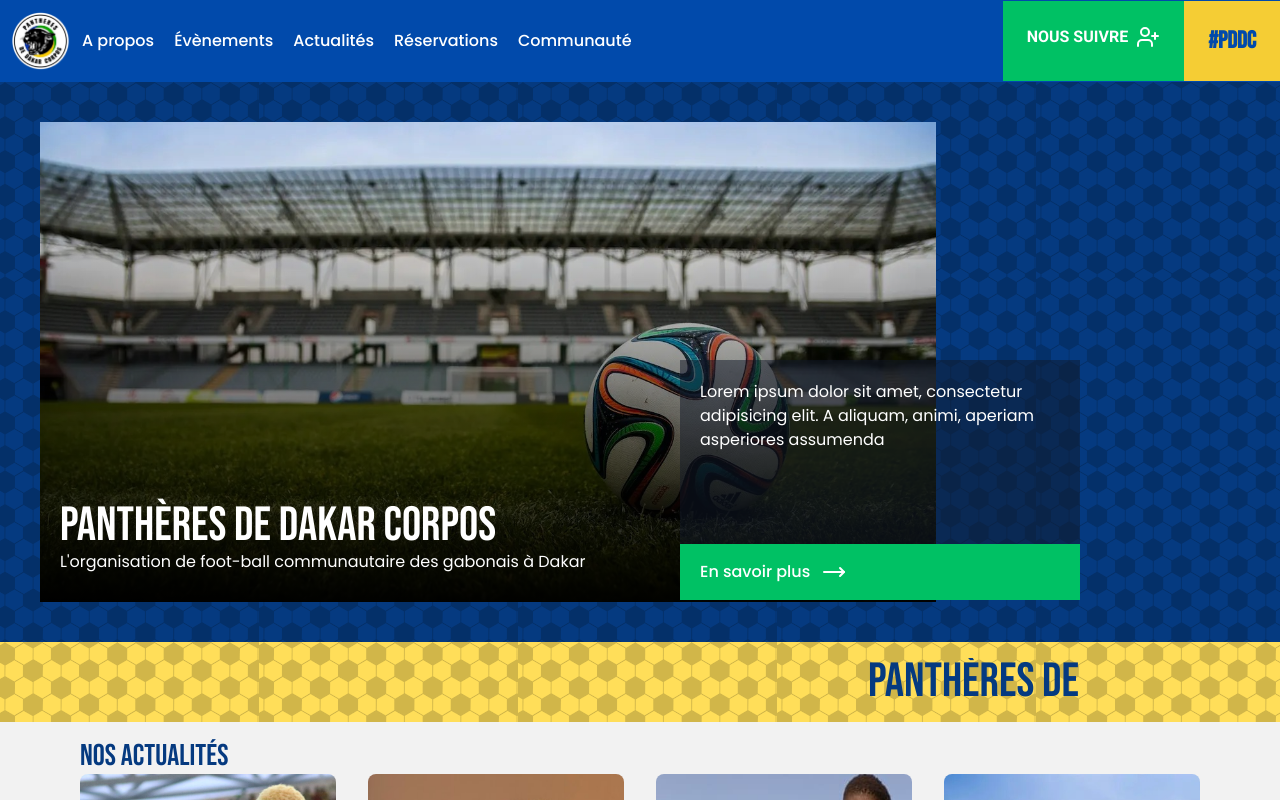
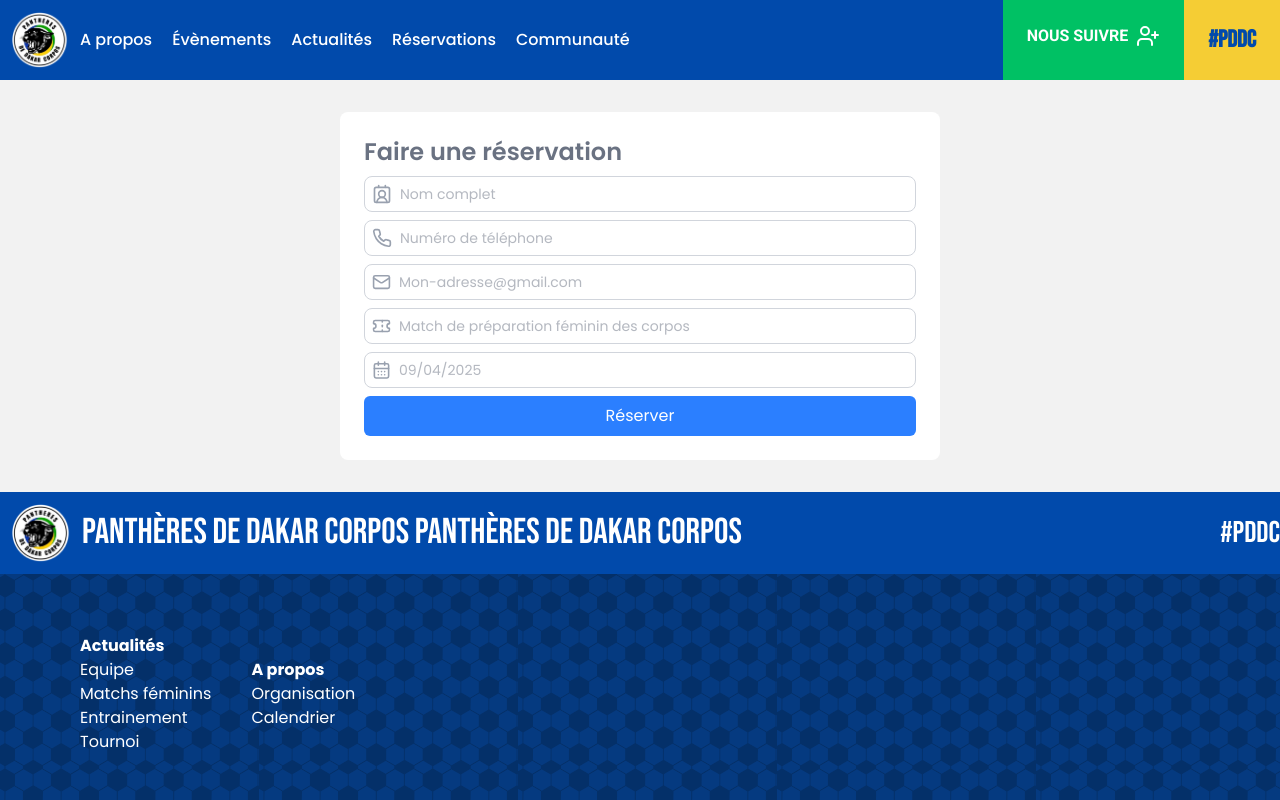
Before and after one commit to kephrr/corpos-website, a React (Vite) app: page /reservation in a window 1280 px wide. Shown: the top 800 px of the page. Built offline with nearby package versions, Linux system fonts and the light colour scheme; a web font is replaced by a local one.

Commit message:
add: reservation form

```diff
--- a/src/App.css
+++ b/src/App.css
@@ -1,6 +1,4 @@
-.nav-banner-custom{
-    box-shadow: 0px 10px 25px 0px rgba(0,0,0,0.80);
-}
+
 .team-image{
     background-image: url("/team.jpg");
 }
@@ -74,11 +72,14 @@
 
 .button-y-hover:hover{
     background-color: #f5cd34;
-    color: #014aab;
+    color: oklch(0.707 0.022 261.325);
 }
 
 .transition-smooth{
     transition : all .5s ease;
+}
+.transition-quick{
+    transition : all .1s ease-out;
 }
 
 .jiggle-animation{
--- a/src/components/card.tsx
+++ b/src/components/card.tsx
@@ -1,7 +1,7 @@
 import React from "react";
 import {CardProps} from "../models/props.ts";
 
-const Card: React.FC<CardProps> = ({ title, text, img, btn, btntext, btncolor }) => {
+const Card: React.FC<CardProps> = ({ title, text, img, url, btn, btntext, btncolor }) => {
     const styleContainer = "card "+img+" bg-cover relative rounded-lg transition-smooth hover-interactive";
     const styleBtn = btncolor+" px-8 py-2 rounded-sm oswald-bold cursor-pointer";
     const styleShadow = "absolute linear-shadow w-full h-full rounded-lg flex flex-col justify-end p-2";
@@ -10,7 +10,7 @@ const Card: React.FC<CardProps> = ({ title, text, img, btn, btntext, btncolor })
             <h1 className="text-white bebas-neue-thick text-5xl">{title}</h1>
             <p className="text-white">{text}</p>
             {btn &&
-                <a href="" className="">
+                <a href={url} className="">
                     <button className={styleBtn}>{btntext}</button>
                 </a>
             }
--- a/src/components/navabar.tsx
+++ b/src/components/navabar.tsx
@@ -5,7 +5,9 @@ export default function NavBar(){
     const [iconColor, setIconColor] = useState("#ffff");
     return <div className="max-w-screen justify-between items-center bg-blue-custom flex text-white nav-banner-custom">
         <nav className="flex max-w-screen justify-between items-center">
-            <img src="/favicon.png" alt="corpos-logo" className="w-14.5 h-14.5 m-3"/>
+            <a href="/home">
+                <img src="/favicon.png" alt="corpos-logo" className="w-14 h-14 m-3"/>
+            </a>
             <ul className="flex h-full items-center gap-5 font-regular poppins-bold">
                 <li>
                     <a href="#">A propos</a>
--- a/src/models/props.ts
+++ b/src/models/props.ts
@@ -31,6 +31,7 @@ export interface CardProps {
     title: string;
     text: string;
     img: string;
+    url?: string;
     btn?: boolean;
     btntext?: string;
     btncolor?: string;
--- a/src/pages/home.tsx
+++ b/src/pages/home.tsx
@@ -63,7 +63,7 @@ export default function Home(){
             <span className="bebas-neue-thick text-3xl my-10 blue-dark-custom">NOs ACTUALITÉS</span>
             <div className="flex justify-between mb-10 ">
                 <Card title={"RESERVATIONS"} text={"Réserver une place pour un de nos matchs"}
-                      img={"team-image"} btn={true} btntext={"Faire une réservation"}
+                      img={"team-image"} btn={true} btntext={"Faire une réservation"} url="/reservation"
                       btncolor={"bg-yellow-custom blue-custom"}
                 ></Card>
 
--- /dev/null
+++ b/src/pages/reservation.tsx
@@ -0,0 +1,104 @@
+import NavBar from "../components/navabar.tsx";
+import Footer from "../components/footer.tsx";
+
+function Reservation(){
+    const iconSize = 20;
+    return <div className="min-h-100">
+        <NavBar></NavBar>
+        <div className="flex flex-col mx-20 items-center py-4">
+
+            <form action="/isSuccessful"
+                  className="min-w-150 bg-white p-6 m-4 rounded-lg text-gray-500 transition-quick">
+                <h1 className="font-semibold text-2xl text-gray-500">Faire une réservation</h1>
+                <label className="form-group flex my-2 p-1.75 border-1 focus:border-2 rounded-lg
+                        transition-quick gap-2
+                        focus:outline-none border-gray-300 focus:border-blue-400">
+                    <svg xmlns="http://www.w3.org/2000/svg" width={iconSize} height={iconSize} viewBox="0 0 24 24" fill="none"
+                         stroke="#99A1AFFF" stroke-width="2" stroke-linecap="round" stroke-linejoin="round"
+                         className="lucide lucide-contact-round">
+                        <path d="M16 2v2"/>
+                        <path d="M17.915 22a6 6 0 0 0-12 0"/>
+                        <path d="M8 2v2"/>
+                        <circle cx="12" cy="12" r="4"/>
+                        <rect x="3" y="4" width="18" height="18" rx="2"/>
+                    </svg>
+                    <input
+                        className="text-sm outline-none" required
+                        type="text" placeholder="Nom complet"/>
+                </label>
+                <label className="form-group flex my-2 p-1.75 border-1 focus:border-2 rounded-lg
+                        transition-quick gap-2
+                        focus:outline-none border-gray-300 focus:border-blue-400">
+                    <svg xmlns="http://www.w3.org/2000/svg" width={iconSize} height={iconSize} viewBox="0 0 24 24" fill="none"
+                         stroke="#99A1AFFF" stroke-width="2" stroke-linecap="round" stroke-linejoin="round"
+                         className="lucide lucide-phone">
+                        <path
+                            d="M22 16.92v3a2 2 0 0 1-2.18 2 19.79 19.79 0 0 1-8.63-3.07 19.5 19.5 0 0 1-6-6 19.79 19.79 0 0 1-3.07-8.67A2 2 0 0 1 4.11 2h3a2 2 0 0 1 2 1.72 12.84 12.84 0 0 0 .7 2.81 2 2 0 0 1-.45 2.11L8.09 9.91a16 16 0 0 0 6 6l1.27-1.27a2 2 0 0 1 2.11-.45 12.84 12.84 0 0 0 2.81.7A2 2 0 0 1 22 16.92z"/>
+                    </svg>
+                    <input
+                        className="text-sm outline-none" required
+                        type="number" placeholder="Numéro de téléphone"/>
+                </label>
+
+                <label className="form-group flex my-2 p-1.75 border-1 focus:border-2 rounded-lg
+                        transition-quick gap-2
+                        focus:outline-none border-gray-300 focus:border-blue-400">
+                    <svg xmlns="http://www.w3.org/2000/svg" width={iconSize} height={iconSize} viewBox="0 0 24 24" fill="none"
+                         stroke="#99A1AFFF" stroke-width="2" stroke-linecap="round" stroke-linejoin="round"
+                         className="lucide lucide-mail">
+                        <rect width="20" height="16" x="2" y="4" rx="2"/>
+                        <path d="m22 7-8.97 5.7a1.94 1.94 0 0 1-2.06 0L2 7"/>
+                    </svg>
+                    <input
+                        className="text-sm outline-none w-full" required
+                        type="email" placeholder="Mon-adresse@gmail.com"/>
+                </label>
+                <label className="form-group flex my-2 p-1.75 border-1 focus:border-2 rounded-lg
+                        transition-quick gap-2
+                        focus:outline-none border-gray-300 focus:border-blue-400">
+                    <svg xmlns="http://www.w3.org/2000/svg" width={iconSize} height={iconSize} viewBox="0 0 24 24" fill="none"
+                         stroke="#99A1AFFF" stroke-width="2" stroke-linecap="round" stroke-linejoin="round"
+                         className="lucide lucide-ticket">
+                        <path
+                            d="M2 9a3 3 0 0 1 0 6v2a2 2 0 0 0 2 2h16a2 2 0 0 0 2-2v-2a3 3 0 0 1 0-6V7a2 2 0 0 0-2-2H4a2 2 0 0 0-2 2Z"/>
+                        <path d="M13 5v2"/>
+                        <path d="M13 17v2"/>
+                        <path d="M13 11v2"/>
+                    </svg>
+                    <input
+                        className="w-full text-sm outline-none cursor-not-allowed"
+                        placeholder="Match de préparation féminin des corpos"/>
+                </label>
+                <label className="form-group flex my-2 p-1.75 border-1 focus:border-2 rounded-lg
+                        transition-quick gap-2
+                        focus:outline-none border-gray-300 focus:border-blue-400">
+                    <svg xmlns="http://www.w3.org/2000/svg" width={iconSize} height={iconSize} viewBox="0 0 24 24" fill="none"
+                         stroke="#99A1AFFF" stroke-width="2" stroke-linecap="round" stroke-linejoin="round"
+                         className="lucide lucide-calendar-days">
+                        <path d="M8 2v4"/>
+                        <path d="M16 2v4"/>
+                        <rect width="18" height="18" x="3" y="4" rx="2"/>
+                        <path d="M3 10h18"/>
+                        <path d="M8 14h.01"/>
+                        <path d="M12 14h.01"/>
+                        <path d="M16 14h.01"/>
+                        <path d="M8 18h.01"/>
+                        <path d="M12 18h.01"/>
+                        <path d="M16 18h.01"/>
+                    </svg>
+                    <input disabled={true} placeholder="09/04/2025"
+                           className="w-full text-sm outline-none cursor-not-allowed"
+                           type="text"/>
+                </label>
+                <a href="/isSuccessful">
+                    <button className="w-full cursor-pointer bg-blue-500 text-white text-md py-2 px-4 rounded-md">Réserver
+                    </button>
+                </a>
+
+            </form>
+        </div>
+        <Footer></Footer>
+    </div>
+}
+
+export default Reservation;
--- /dev/null
+++ b/src/pages/successful.tsx
@@ -0,0 +1,20 @@
+import NavBar from "../components/navabar.tsx";
+//import Footer from "../components/footer.tsx";
+// import {CircleCheckBig} from "lucide-react";
+
+function Successful(){
+    return<div>
+        <NavBar></NavBar>
+        <div className="flex flex-col m-20 items-center py-4">
+            <svg xmlns="http://www.w3.org/2000/svg" width="100" height="100" viewBox="0 0 24 24" fill="none"
+                 stroke="#00c164" stroke-width="2" stroke-linecap="round" stroke-linejoin="round"
+                 className="lucide lucide-circle-check-big">
+                <path d="M21.801 10A10 10 0 1 1 17 3.335"/>
+                <path d="m9 11 3 3L22 4"/>
+            </svg>
+            <h1>Réservation effectuée avec succès</h1>
+        </div>
+    </div>
+}
+
+export default Successful;
--- a/src/routes.tsx
+++ b/src/routes.tsx
@@ -1,10 +1,14 @@
 import {RouteObject} from "react-router-dom";
 import Home from "./pages/home.tsx";
 import NotFound from './pages/home.tsx';
+import Reservation from "./pages/reservation.tsx";
+import Successful from "./pages/successful.tsx";
 
 export const routes: RouteObject[] = [
     { path: "/", element: <Home /> },
     { path: "*", element: <NotFound /> },
+    { path: "/reservation", element: <Reservation /> },
+    { path: "/isSuccessful", element: <Successful /> },
     // { path: "/explore/details/:id", element: <DetailProfile /> },
     /*{
         path: "/explore",
```
